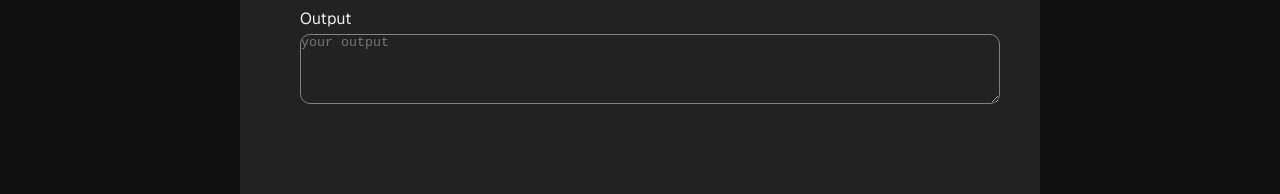
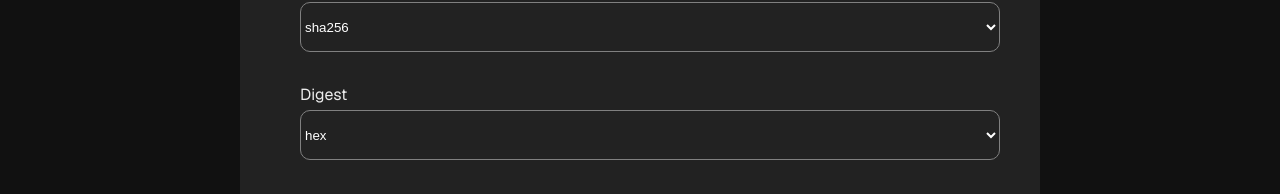
Before and after one commit to Krieger-m/hashing-algorithm-explorer, a Next.js app: page / in a window 1280 px wide. Shown: the part 497-691 px from the top of the page. Built offline with nearby package versions, Linux system fonts and the light colour scheme.

Commit message:
added new element to hash form

```diff
--- a/src/app/_components/HashForm.tsx
+++ b/src/app/_components/HashForm.tsx
@@ -3,13 +3,15 @@ import { HashContextProvider } from "../HashContext";
 import InputField from "./InputField";
 import OutputField from "./OutputField";
 import SecretField from "./SecretField";
-import Selector from "./Selector";
+import Selector from "./AlgorithmSelector";
 import { Spacing } from "./Spacing";
+import DigestSelector from "./DigestSelector";
 
 export default function HashForm() {
   return (
     <>
       <HashContextProvider>
+
         <InputField label="Input" />
 
         <Spacing height={2} />
@@ -20,7 +22,12 @@ export default function HashForm() {
 
         <Spacing height={2} />
 
+        <DigestSelector label="Digest"/>
+
+        <Spacing height={2} />
+
         <OutputField label="Output" />
+
       </HashContextProvider>
     </>
   );
```
